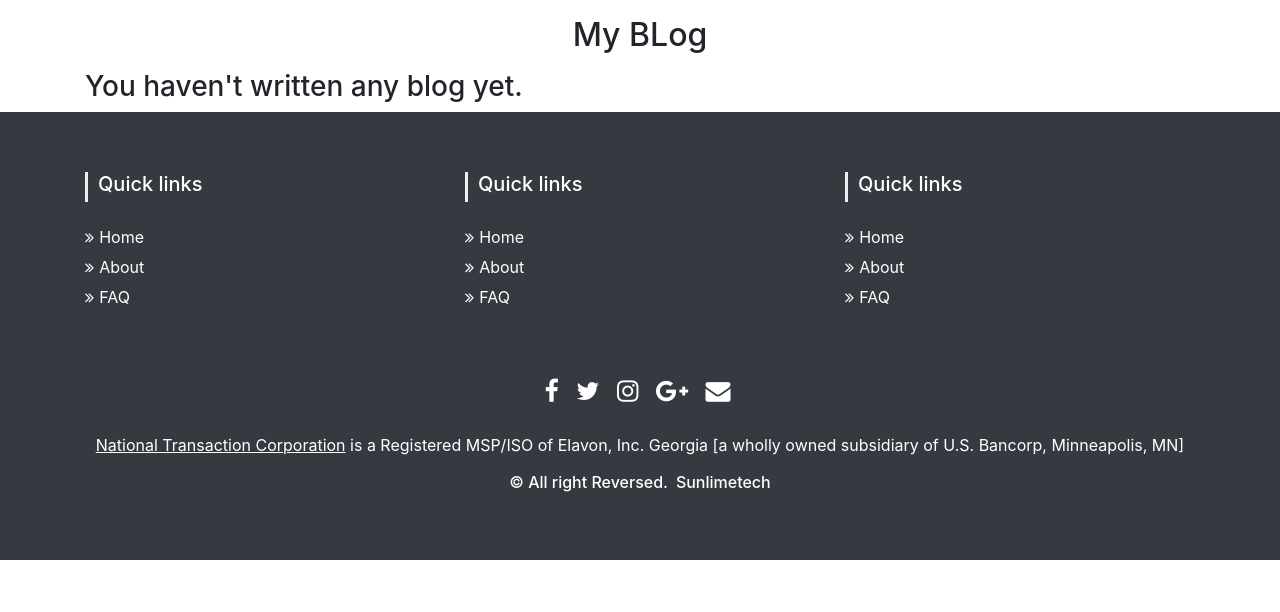
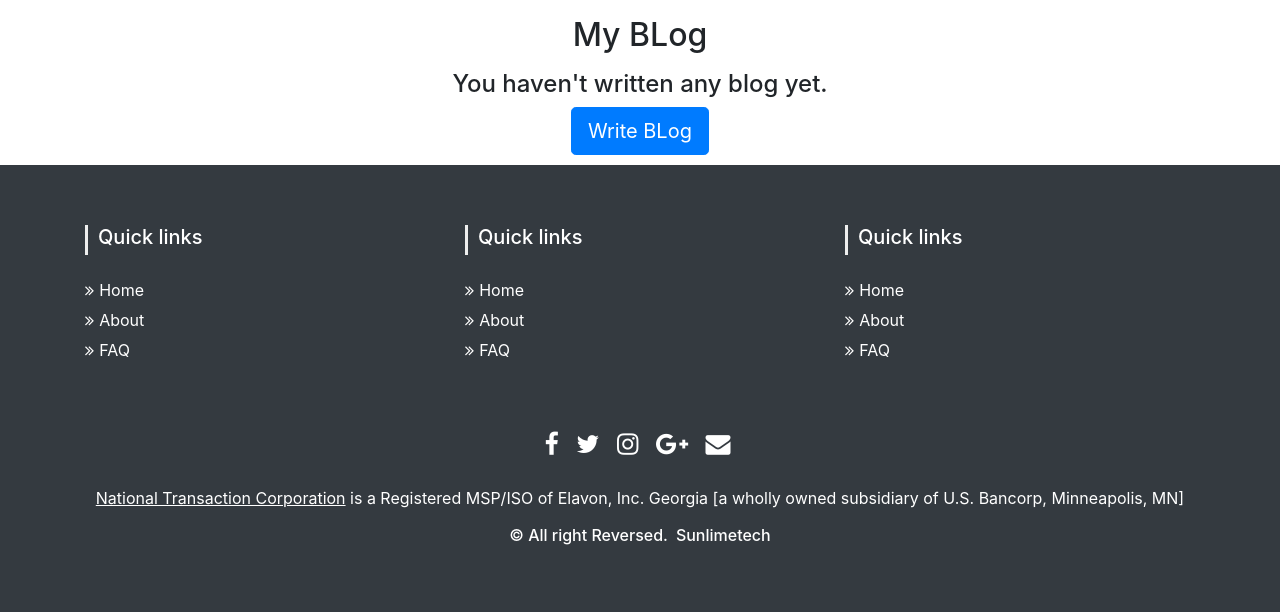
Before and after one commit to Muhammad-Akhlaq/Disaster-Assistant-System, a Django app: a page that uses DAS/templates/myblogs.html in a window 1280 px wide. Shown: the part 56-668 px from the top of the page. Run offline with Django 3.2, Linux system fonts and the light colour scheme; a user stored in the database is signed in; data comes from the database, SQL or seed files in the repository; both versions use the stored data as it was after the commit; some libraries are stand-ins or nearby versions.

Commit message:
minor changes

```diff
--- a/DAS/templates/myblogs.html
+++ b/DAS/templates/myblogs.html
@@ -10,7 +10,10 @@ My Blogs
 <div class="container">
   <h2 class="text-center my-3">My BLog</h2>
   {% if blogs|length < 1 %}
-  <h3>You haven't written any blog yet.</h3>
+  <div style="text-align: center;padding-bottom: 10px;">
+  <h4>You haven't written any blog yet.</h4>
+  <a class="btn btn-primary btn-lg" href="/blogwrite" role="button">Write BLog</a>
+</div>
   {% else %}
   {% for blog in blogs %}
   <div class="my-4 p-3 border">
```
Also changed, not shown: DAS/db.sqlite3.
